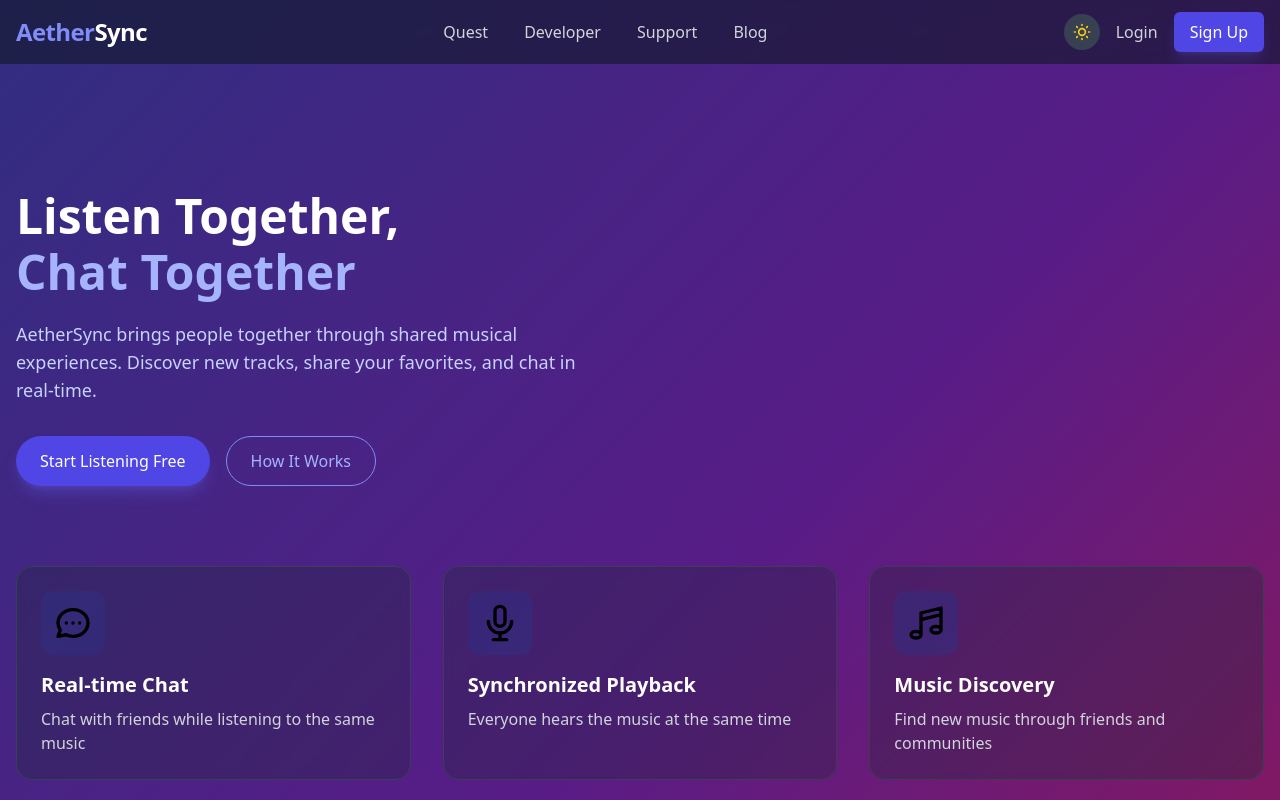
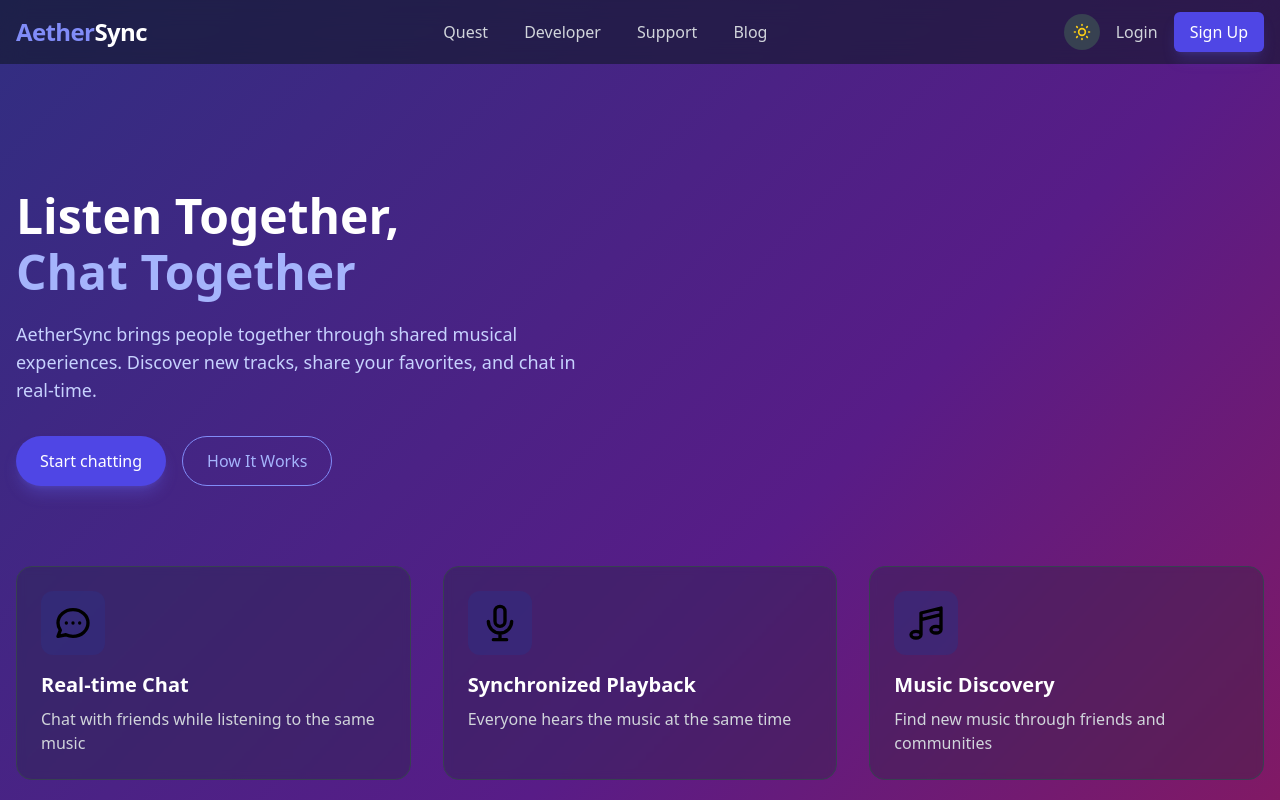
Before and after one commit to Ansh-gajbhiye/AetherSync, a React (Create React App) app in the folder client/: page / in a window 1280 px wide. Shown: the top 800 px of the page. Built offline with nearby package versions, Linux system fonts and the light colour scheme.

Commit message:
made file sturcture for chatpage

```diff
--- a/client/src/RoomUI/Mainpanel/Dashboard.jsx
+++ b/client/src/RoomUI/Mainpanel/Dashboard.jsx
@@ -2,7 +2,7 @@ import React, { useState } from 'react';
 
 const Dashboard = ({darkMode}) => {
   const [activeTab, setActiveTab] = useState('home');
-
+  const [startchatpage, setstartpage] = useState();
   return (
     <div className={`min-h-screen w-full relative overflow-hidden transition-colors duration-500 ${darkMode ? 'bg-gradient-to-br from-indigo-900 via-purple-900 to-pink-800' : 'bg-gradient-to-br from-blue-50 to-purple-100'}`}>
       <div className="relative z-10 max-w-7xl mx-auto px-4 py-8">
@@ -25,8 +25,9 @@ const Dashboard = ({darkMode}) => {
                 darkMode
                   ? 'bg-indigo-600 hover:bg-indigo-700 text-white shadow-lg shadow-indigo-500/30'
                   : 'bg-indigo-600 hover:bg-indigo-700 text-white shadow-lg shadow-indigo-500/30'
-              }`}>
-                Start Listening Free
+              }`}
+              onClick={startchatpage}>
+                Start chatting
               </button>
               <button className={`px-6 py-3 rounded-full font-medium border transition-colors ${
                 darkMode
--- a/package.json
+++ b/package.json
@@ -1,5 +1,7 @@
 {
   "dependencies": {
+    "react": "^19.1.1",
+    "react-dom": "^19.1.1",
     "react-router-dom": "^7.7.1"
   }
 }
```
Also changed, not shown: 1 other file (tests, documents, lock files or other folders).
